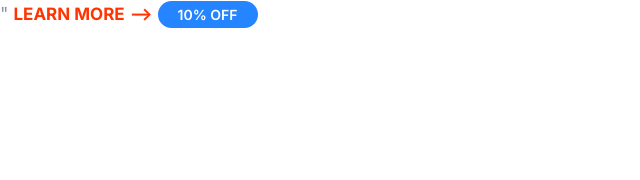
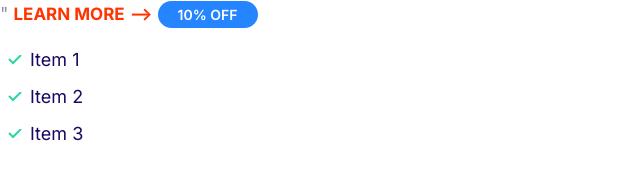
Before and after one commit to hiRafa/MyPortfolio, a plain HTML site: page Mosh/index.html in a window 1280 px wide. Shown: the whole page, without its empty margins (0-640 px from the left). Drawn offline with Linux system fonts and the light colour scheme.

Commit message:
Lists style

```diff
--- a/Mosh/index.html
+++ b/Mosh/index.html
@@ -16,5 +16,10 @@
 <body>
     <a href="#" class="link-arrow">Learn more</a>
     <span class="badge badge--primary badge--small">10% OFF</span>
+    <ul class="list list--tick">
+        <li class="list__item">Item 1</li>
+        <li class="list__item">Item 2</li>
+        <li class="list__item">Item 3</li>
+    </ul>
 </body>
 </html>
--- a/Mosh/styles.css
+++ b/Mosh/styles.css
@@ -121,3 +121,34 @@ a {
         font-size: 1.4rem;
     }
 }
+
+/* ------------------------------------------------------------- */
+/* LISTs with no bullets */
+/*vertical lists */
+.list {
+    list-style: none;
+    padding-left: 0;
+    color: var(--color-headings);
+}
+
+/* horizontal lists */
+.list--inline .list__item {
+    display: inline-block;
+    margin-right: 2rem;
+}
+
+.list--tick {
+    list-style-image: url(../Mosh/icons/tick.svg);
+    padding-left: 3rem;
+}
+
+.list--tick .list__item {
+    padding-left: 0.5rem;
+    margin-bottom: 1rem;
+}
+
+@media screen and (min-width: 1024px) {
+    .list--tick .list__item {
+        padding-left: 0;
+    }
+}
```
